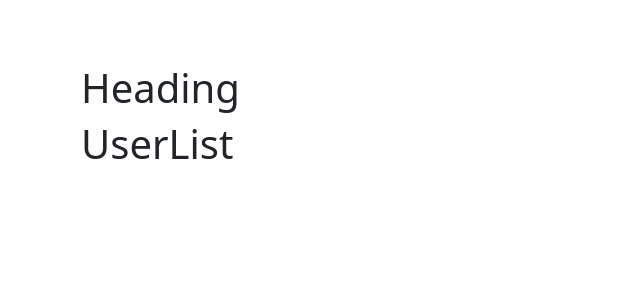
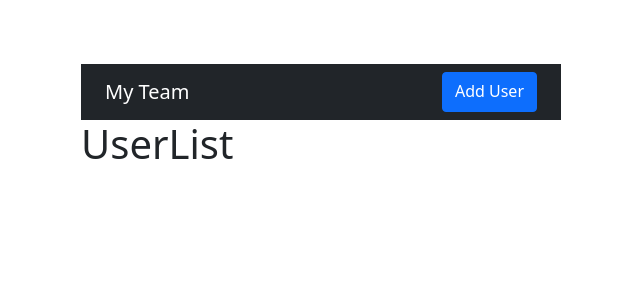
Before and after one commit to NeginSal/React-CRUD, a React (Create React App) app: page / in a window 1280 px wide. Shown: the top 300 px of the page, without its empty margins (319-959 px from the left). Built offline with nearby package versions, Linux system fonts and the light colour scheme.

Commit message:
edit heading

```diff
--- a/package.json
+++ b/package.json
@@ -9,6 +9,7 @@
     "bootstrap": "^5.1.3",
     "json-server": "^0.17.0",
     "react": "^17.0.2",
+    "react-bootstrap": "^2.2.3",
     "react-dom": "^17.0.2",
     "react-router": "^6.3.0",
     "react-router-dom": "^6.3.0",
--- a/src/components/Heading.js
+++ b/src/components/Heading.js
@@ -1,8 +1,21 @@
+import { Link } from 'react-router-dom'
+import {
+    Navbar,
+    Nav,
+    NavbarBrand,
+    Container
+} from 'reactstrap'
+
 const Heading = () => {
     return (
-        <div>
-            <h1>Heading</h1>
-        </div>
+        <Navbar color='dark' dark>
+            <Container>
+                <Nav>
+                    <NavbarBrand href='/'>My Team</NavbarBrand>
+                    <Link className='btn btn-primary ms-auto' to='/add'>Add User</Link>
+                </Nav>
+            </Container>
+        </Navbar>
     );
 }
 
--- a/src/components/UserList.js
+++ b/src/components/UserList.js
@@ -1,3 +1,5 @@
+import { Link } from 'react-router-dom'
+
 const UserList = () => {
     return (
         <div>
```
Also changed, not shown: 1 other file (tests, documents, lock files or other folders).
